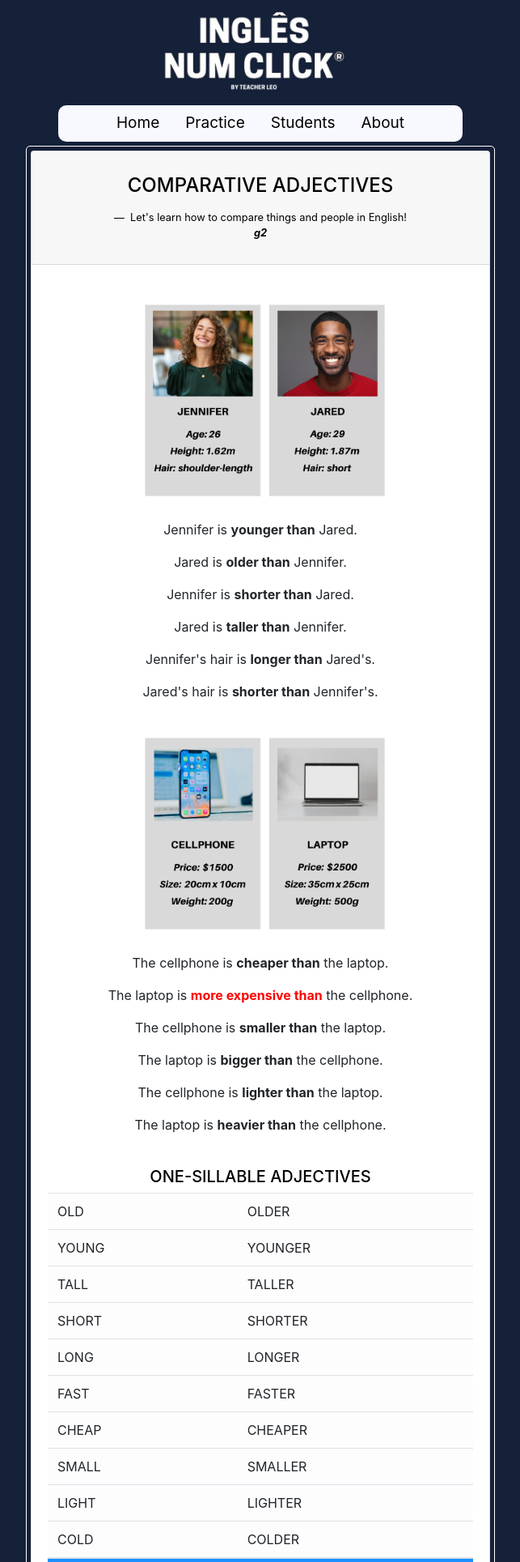
After one commit to Leo3k/inglesnumclick, a PHP site: page /Login2/g2.php in a window 1280 px wide. The commit adds this page. Shown: the top 1929 px of the page at 81% size, without its empty margins (318-961 px from the left). Run offline with PHP 8.4, Linux system fonts and the light colour scheme; some libraries are stand-ins or nearby versions.

Commit message:
Thursday

```diff
--- /dev/null
+++ b/g2.php
@@ -0,0 +1,188 @@
+<?php include "navbar.php" ?>
+<script src="https://code.responsivevoice.org/responsivevoice.js?key=HOp1bC0P"></script>
+<script src="//cdn.jsdelivr.net/npm/sweetalert2@11"></script>
+<style>
+@media (min-width: 576px) {
+    #exercise {
+        width:580px;
+    }
+}
+@media (max-width: 576px) {
+    img {
+        width:100%;
+    }
+}
+.sound {
+	width: 30px;
+	height: 20px;
+}
+</style>
+<div id='exercise' style="border:1px solid white;border-radius:5px; margin:auto; text-align:center; margin-top:5px;padding:5px;">
+<div class="card text-center">
+  <div class="card-header">
+  <figure class="text-center mt-3">
+    <blockquote class="blockquote">
+        <h4 style="color:BLACK">COMPARATIVE ADJECTIVES</p>
+    </blockquote>
+    <figcaption style="color:black" class="blockquote-footer">
+        Let's learn how to compare things and people in English! <br><cite><b>g2</b></cite>
+    </figcaption>
+    </figure>
+  </div>
+  <div class="card-body">
+  <img
+          id="MDB-logo"
+          src="imgs/cc.png"
+          alt="MDB Logo"
+          draggable="false"
+          height="295"
+      />
+    <p>Jennifer is <b>younger than</b> Jared.</p>
+    <p>Jared is <b>older than</b> Jennifer.</p>
+    <p>Jennifer is <b>shorter than</b> Jared.</p>
+    <p>Jared is <b>taller than</b> Jennifer.</p>
+    <p>Jennifer's hair is <b>longer than</b> Jared's.</p>
+    <p>Jared's hair is <b>shorter than</b> Jennifer's.</p>
+    <img
+          id="MDB-logo"
+          src="imgs/ll.png"
+          alt="MDB Logo"
+          draggable="false"
+          height="295"
+      />
+    <p>The cellphone is <b>cheaper than</b> the laptop.</p>
+    <p>The laptop is <b style="color:red">more expensive than</b> the cellphone.</p>
+    <p>The cellphone is <b>smaller than</b> the laptop.</p>
+    <p>The laptop is <b>bigger than</b> the cellphone.</p>
+    <p>The cellphone is <b>lighter than</b> the laptop.</p>
+    <p>The laptop is <b>heavier than</b> the cellphone.</p><br>
+    <h5 style="color:BLACK">ONE-SILLABLE ADJECTIVES</h5>
+    <table class="table table-light table-hover">
+    <tbody>
+        <tr>
+        <td>OLD</td>
+        <td>OLDER</td>
+        </tr>
+        <tr>
+        <td>YOUNG</td>
+        <td>YOUNGER</td>
+        </tr>
+        <tr>
+        <td>TALL</td>
+        <td>TALLER</td>
+        </tr>
+        <tr>
+        <td>SHORT</td>
+        <td>SHORTER</td>
+        </tr>
+        <tr>
+        <td>LONG</td>
+        <td>LONGER</td>
+        </tr>
+        <tr>
+        <td>FAST</td>
+        <td>FASTER</td>
+        </tr>
+        <tr>
+        <td>CHEAP</td>
+        <td>CHEAPER</td>
+        </tr>
+        <tr>
+        <td>SMALL</td>
+        <td>SMALLER</td>
+        </tr>
+        <tr>
+        <td>LIGHT</td>
+        <td>LIGHTER</td>
+        </tr>
+        <tr>
+        <td>COLD</td>
+        <td>COLDER</td>
+        </tr>
+        </tbody>
+        <tbody style='background-color:dodgerblue;color:white'>
+        <tr>
+        <td>BIG*</td>
+        <td>BIGGER</td>
+        </tr>
+        <tr style='background-color:dodgerblue'>
+        <td>HOT*</td>
+        <td>HOTTER</td>
+        </tr>
+        </tbody>
+    </table><p>*cvc - consonant vowel consonant</p><br>
+    <h5 style="color:BLACK">TWO-SILLABLE ADJECTIVES <br><span style="font-size:15px"><i>ENDING IN 'Y'</i></span></h5>
+    <table class="table table-light table-hover">
+    <tbody>
+        <tr>
+        <td>CRAZY</td>
+        <td>CRAZIER</td>
+        </tr>
+        <tr>
+        <td>PRETTY</td>
+        <td>PRETTIER</td>
+        </tr>
+        <tr>
+        <td>UGLY</td>
+        <td>UGLIER</td>
+        </tr>
+        <tr>
+        <td>SPICY</td>
+        <td>SPICIER</td>
+        </tr>
+        <tr>
+        <td>HUNGRY</td>
+        <td>HUNGRIER</td>
+        </tr>
+        </tbody>
+    </table><br>
+    <h5 style="color:BLACK">LONG ADJECTIVES</h5>
+    <table class="table table-light table-hover">
+    <tbody>
+        <tr>
+        <td>BEAUTIFUL</td>
+        <td>MORE BEAUTIFUL</td>
+        </tr>
+        <tr>
+        <td>COMFORTABLE</td>
+        <td>MORE COMFORTABLE</td>
+        </tr>
+        <tr>
+        <td>INTELLIGENT</td>
+        <td>MORE INTELLIGENT</td>
+        </tr>
+        <tr>
+        <td>DIFFICULT</td>
+        <td>MORE DIFFICULT</td>
+        </tr>
+        <tr>
+        <td>INTERESTING</td>
+        <td>MORE INTERESTING</td>
+        </tr>
+        </tbody>
+    </table><br>
+    <h5 style="color:BLACK">IRREGULAR ADJECTIVES</h5>
+    <table class="table table-light table-hover">
+    <tbody>
+        <tr>
+        <td>GOOD/WELL</td>
+        <td>BETTER</td>
+        </tr>
+        <tr>
+        <td>BAD</td>
+        <td>WORSE</td>
+        </tr>
+        </tbody>
+    </table>
+    <br>
+    <br>
+    <p><b>Exercise</b></p>
+    <p><i>Select the correct alternatives to complete the quiz below.</p>
+    <div class="embed-responsive embed-responsive-1by1" id="sticky">
+        <iframe class="embed-responsive-item" src="https://take.quiz-maker.com/QJPTIN5CU"></iframe>
+    </div><br>
+    <p><b>Summary</b></p>
+    <div class="embed-responsive embed-responsive-16by9" id="sticky"> <!-- Download videos or record screen-->
+    <iframe class="embed-responsive-item" src="https://www.youtube.com/embed/wXiD0FdON7k"></iframe>
+    </div>
+  </div>
```
Also changed, not shown: exercises.php (+8 -2 lines), r1.php (+6 -6 lines), s1.php (added, +105 -0 lines), w1.php (+11 -11 lines), imgs/cc.png (added), imgs/ll.png (added).
